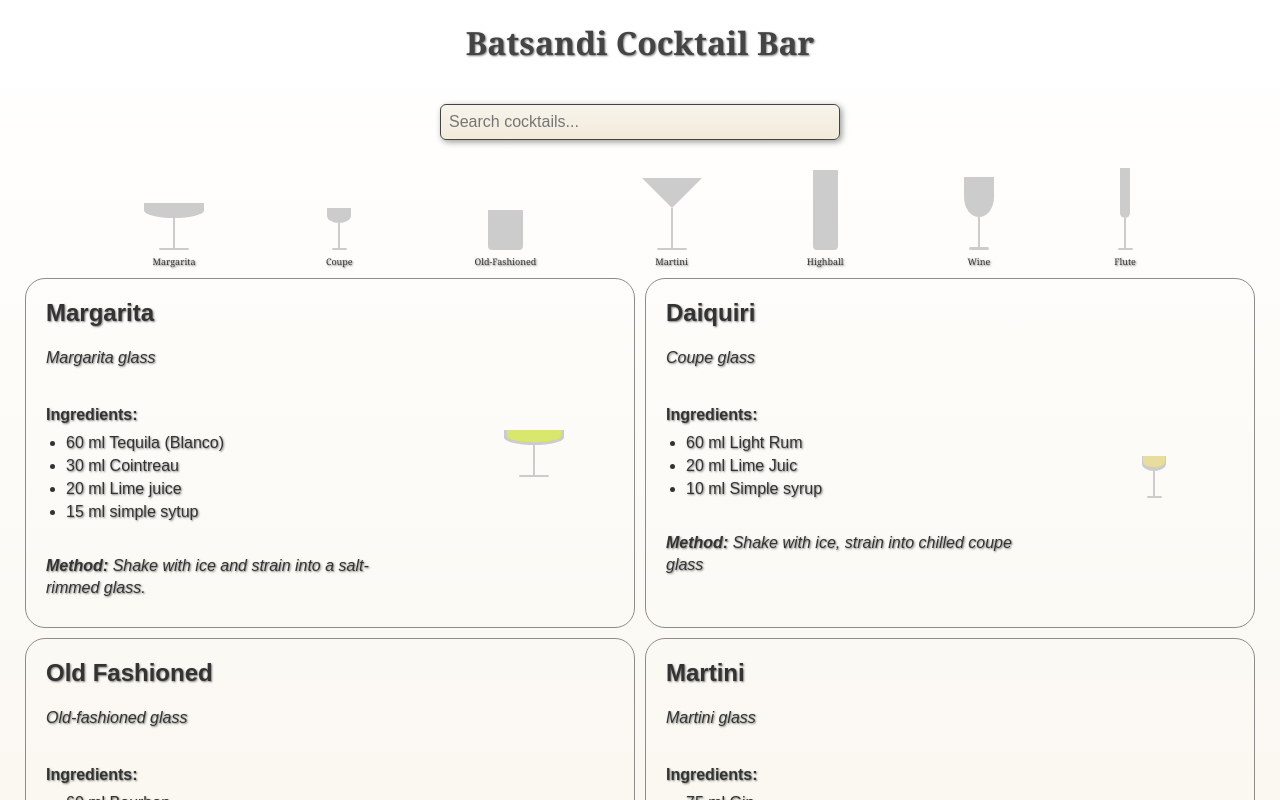
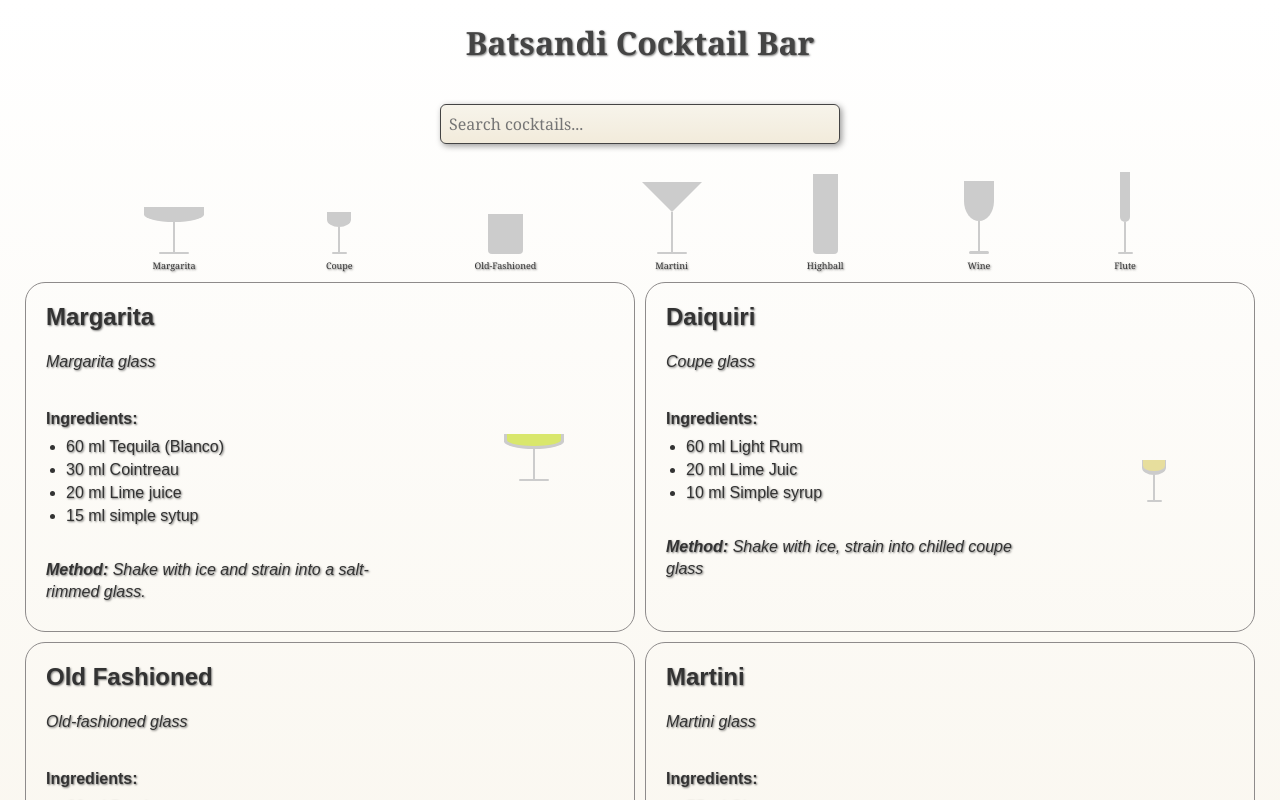
Before and after one commit to batsandi/cocktails, a website: page index.html in a window 1280 px wide. Shown: the top 800 px of the page. Drawn offline with Linux system fonts and the light colour scheme.

Commit message:
more fonts

```diff
--- a/styles.css
+++ b/styles.css
@@ -21,7 +21,7 @@ body {
     width: 100%;
     max-width: 400px;
     margin: 0 auto 20px auto;
-    font-family: 'Broadway', 'Arial';
+    font-family: 'Broadway', 'Bungee', 'Georgia', 'Arial';
     font-size: 1em;
     padding: 8px;
     box-sizing: border-box;
```
